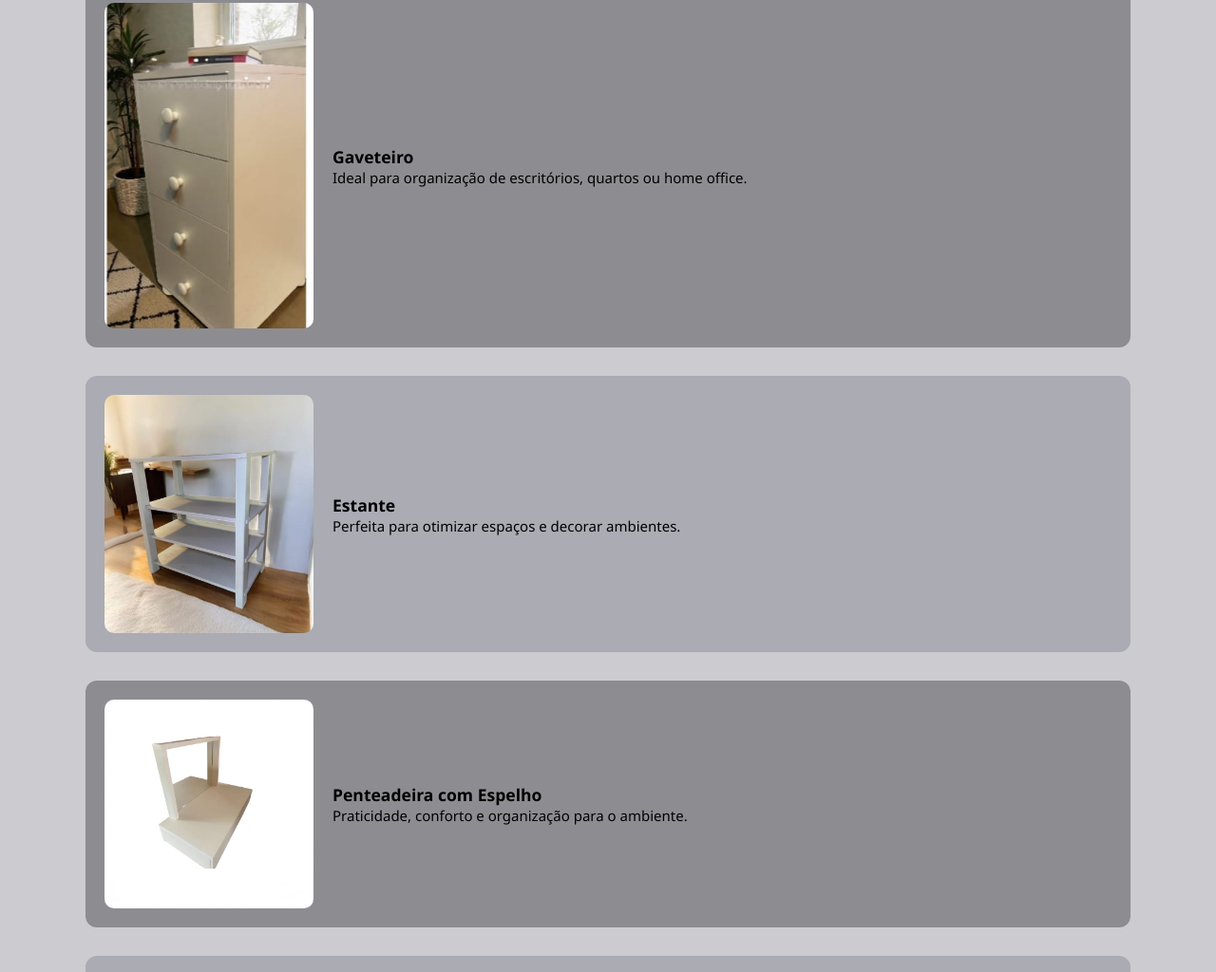
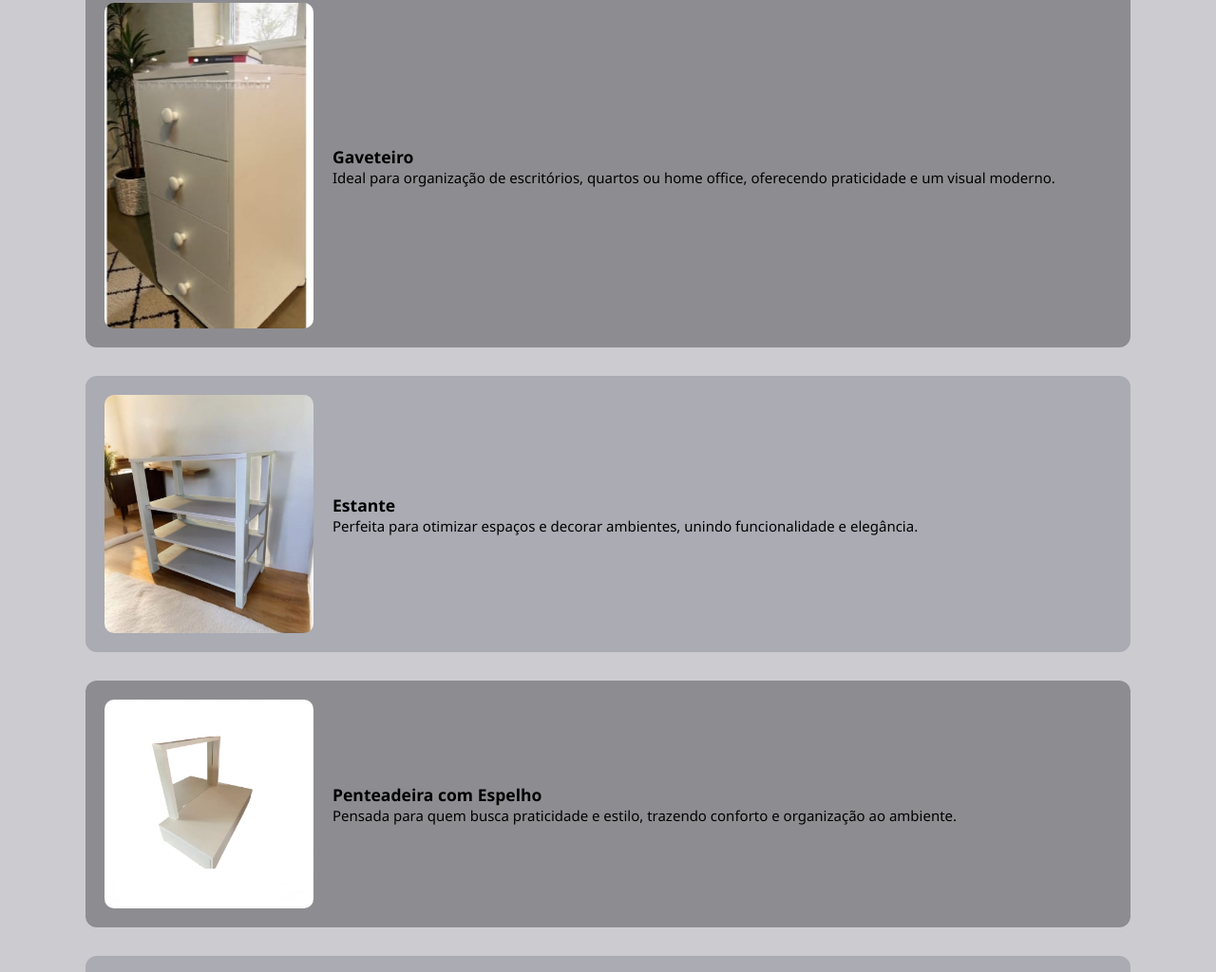
Before and after one commit to ludimilamattes-cpu/meu-site, a plain HTML site: page index.html in a window 1280 px wide. Shown: the part 329-1353 px from the top of the page at 95% size. Drawn offline with Linux system fonts and the light colour scheme.

Commit message:
Atualizar o index.html

```diff
--- a/index.html
+++ b/index.html
@@ -34,7 +34,10 @@
         <img src="gaveteiro.jpeg" alt="Gaveteiro">
         <div class="descricao">
             <h3>Gaveteiro</h3>
-            <p>Ideal para organização de escritórios, quartos ou home office.</p>
+            <p>
+                Ideal para organização de escritórios,                    quartos ou home office,
+                oferecendo praticidade e um visual moderno.
+            <p>
         </div>
     </div>
 
@@ -42,7 +45,8 @@
         <img src="estante.jpeg" alt="Estante">
         <div class="descricao">
             <h3>Estante</h3>
-            <p>Perfeita para otimizar espaços e decorar ambientes.</p>
+            <p>Perfeita para otimizar espaços e decorar ambientes,
+                unindo funcionalidade e elegância.</p>
         </div>
     </div>
 
@@ -50,7 +54,8 @@
         <img src="penteadeira_c_espelho.jpeg" alt="Penteadeira">
         <div class="descricao">
             <h3>Penteadeira com Espelho</h3>
-            <p>Praticidade, conforto e organização para o ambiente.</p>
+            <p>Pensada para quem busca praticidade e estilo,
+                trazendo conforto e organização ao ambiente.</p>
         </div>
     </div>
 
```
